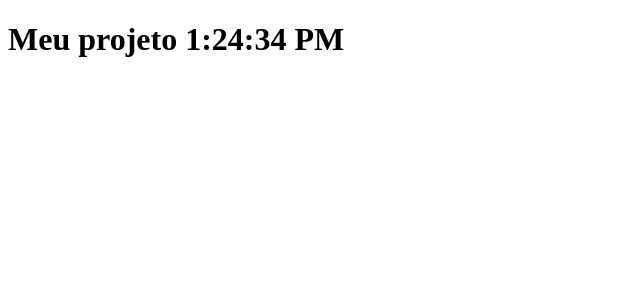
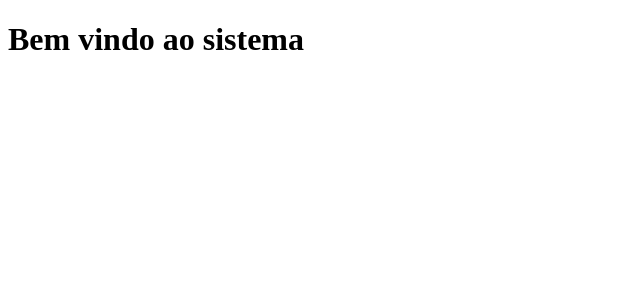
Before and after one commit to Vitoria-Martins/React, a React (Create React App) app: page / in a window 1280 px wide. Shown: the top 300 px of the page, without its empty margins (0-640 px from the left). Built offline with nearby package versions, Linux system fonts and the light colour scheme.

Commit message:
ciclo de vida

```diff
--- a/src/App.jsx
+++ b/src/App.jsx
@@ -1,32 +1,17 @@
-//ciclo de vida do componente
-
 import React, { Component } from "react";
 
 class App extends Component {
   constructor(props) {
     super(props);
     this.state = {
-      hora: "00:00:00",
+      status: 1,
     };
   }
 
-  //e chamada apos o component ser montado
-  componentDidMount() {
-    setInterval(() => {
-      this.setState({ hora: new Date().toLocaleTimeString() });
-      //toLOcal formata a hora em uma string
-    }, 1000);
-  }
-
-  componentDiUpdate() {}
-
   render() {
     return (
-      <div>
-        <h1>Meu projeto {this.state.hora}</h1>
-      </div>
+      <div>{this.state.status === 1 && <h1>Bem vindo ao sistema</h1>}</div>
     );
   }
 }
-
 export default App;
```
Also changed, not shown: src/App4aula.jsx (added, +39 -0 lines).
